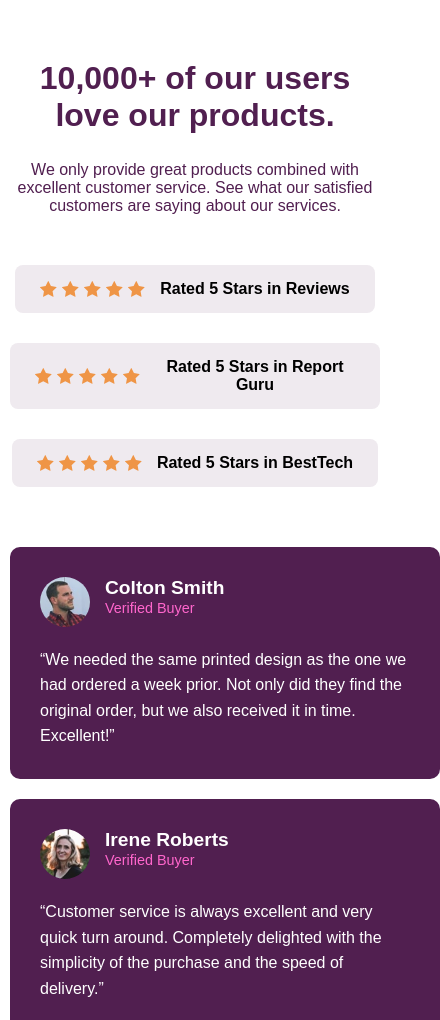
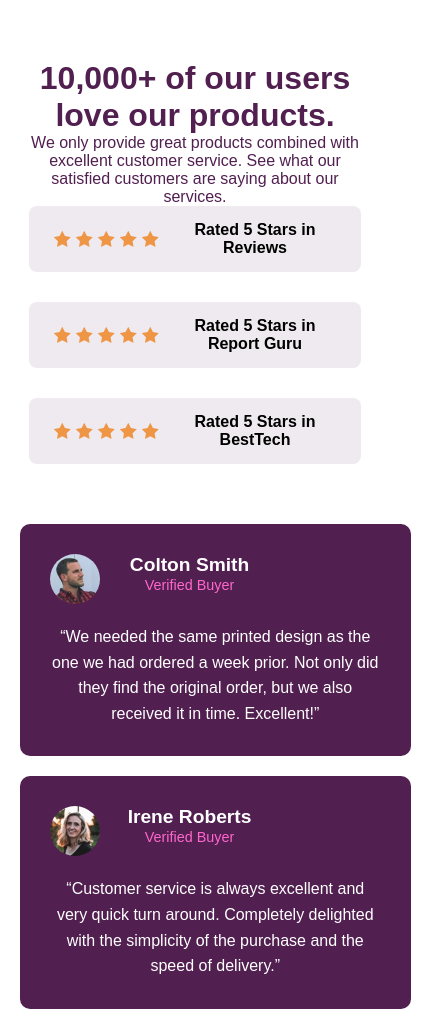
Before and after one commit to arrjunjha/mediaquery, a plain HTML site: page index.html in a window 390 px wide. Shown: the top 1020 px of the page, 440 px wide, since content can reach past the window. Drawn offline with Linux system fonts and the light colour scheme.

Commit message:
Update main.css

```diff
--- a/main.css
+++ b/main.css
@@ -122,51 +122,81 @@ section:nth-of-type(2) div:nth-of-type(3) {
 @media (max-width: 500px) {
     body {
         padding: 10px;
+        align-items: center;
+        text-align: center;
+        margin: 0 auto;
     }
 
     section {
         display: block;
-        width: 100%;
+        width: 85vw;
         margin: 50px auto;
+        align-items: center;
+        text-align: center;
+
     }
 
     .heading {
-        width: 100%;
+        width: 85vw;
         text-align: center;
+        align-items: center;
+        text-align: center;
+        margin: 0 auto;
     }
 
     .heading h1 {
         font-size: 2rem;
-        width: 100%;
+        width: 85vw;
+        align-items: center;
+        text-align: center;
+        margin: 0 auto;
     }
 
     .heading p {
         font-size: 1rem;
-        width: 100%;
+        width: 85vw;
+        align-items: center;
+        text-align: center;
+        margin: 0 auto;
     }
 
     .ratings {
-        width: 100%;
+        width: 85vw;
         text-align: center;
+        align-items: center;
+        text-align: center;
+        margin: 0 auto;
     }
 
     .ratings .review, .ratings .report-guru, .ratings .best-tech {
         margin: 0 auto 10px;
+        align-items: center;
+        text-align: center;
+
     }
 
     section:nth-of-type(2) {
         display: block;
-        width: 100%;
+        width: 90vw;
         margin-bottom: 50px;
+        align-items: center;
+        text-align: center;
+        margin: 0 auto;
     }
 
     .details {
-        width: 100%;
+        width: 85vw;
         margin-bottom: 20px;
+        align-items: center;
+        text-align: center;
+        margin: 0 auto;
     }
 
     section:nth-of-type(2) div:nth-of-type(2),
     section:nth-of-type(2) div:nth-of-type(3) {
         margin-top: 0;
+        align-items: center;
+        text-align: center;
+        margin: 20px auto;
     }
 }
```
